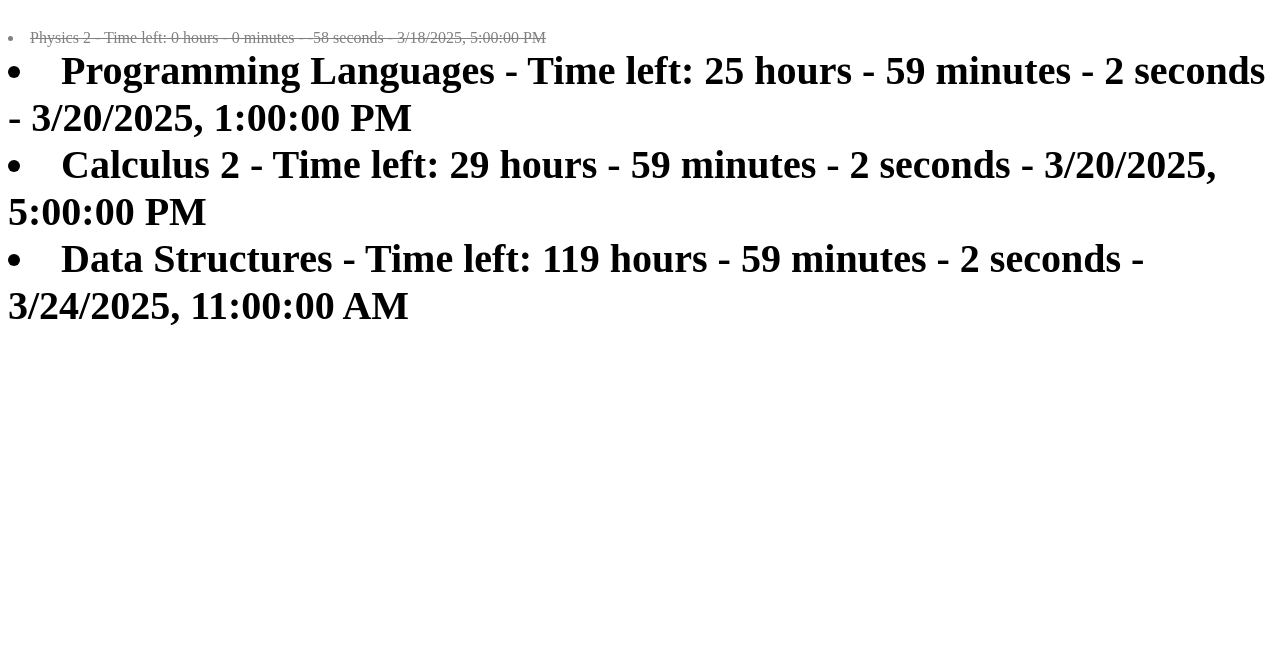
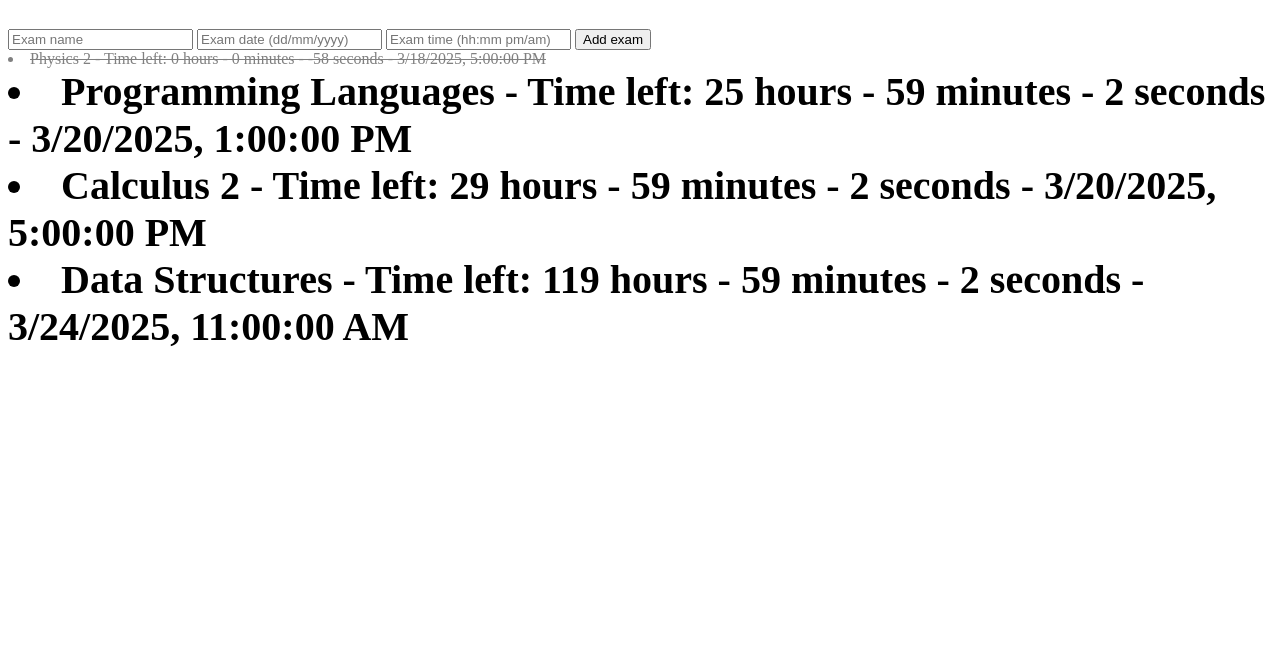
Before and after one commit to M-Enes/examcounter, a plain HTML site: page index.html in a window 1280 px wide. Shown: the part 131-800 px from the top of the page. Drawn offline with Linux system fonts and the light colour scheme.

Commit message:
add exam elements added

```diff
--- a/index.html
+++ b/index.html
@@ -12,6 +12,10 @@
 <body>
     <div>
         <h1 style="font-size: 4em;">My fancy exams</h1>
+        <input type="text" id="examname" placeholder="Exam name">
+        <input type="text" id="examdate" placeholder="Exam date (dd/mm/yyyy)">
+        <input type="text" id="examtime" placeholder="Exam time (hh:mm pm/am)">
+        <button id="addexam" onclick="addExam()">Add exam</button>
         <div id="examslist" style="display: block; justify-content: center; align-items: center;">
         </div>
     </div>
```
